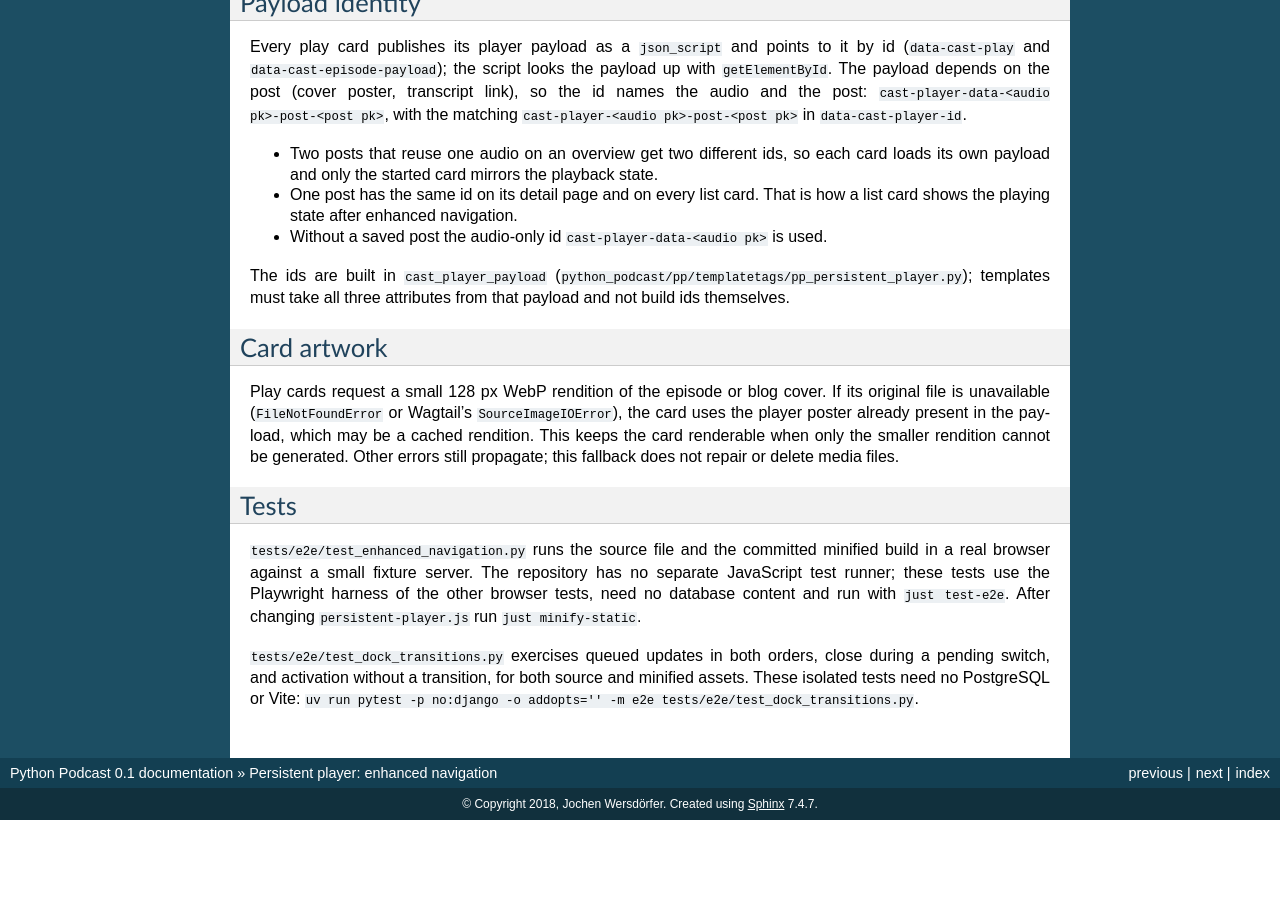
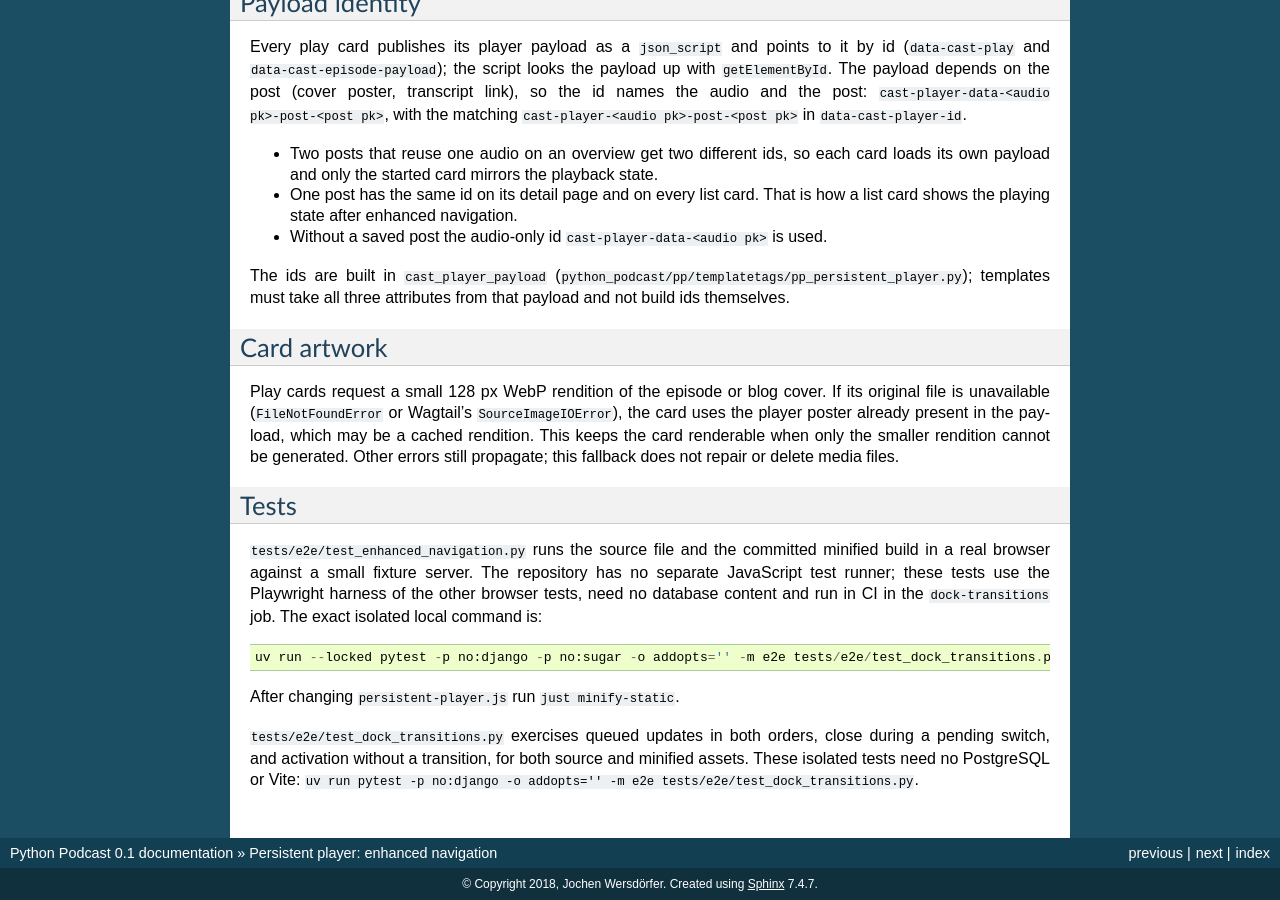
Before and after one commit to ephes/python-podcast, a Sphinx documentation site: the page built from docs/enhanced_navigation.rst, in a window 1280 px wide and 900 px high, scrolled down 1103 px. Built offline with Sphinx 7.4.7, drawn with Linux system fonts in a browser that asks for light colours; before the commit the page ends 1923 px from its top, so only the background shows below that.

Commit message:
Gate isolated enhanced navigation browser regressions in CI

```diff
--- a/README.rst
+++ b/README.rst
@@ -102,7 +102,8 @@ GitHub Actions (``.github/workflows/ci.yml``) runs on every push and pull reques
   (Python 3.14 and 3.15, uv 0.13, ``uv sync --locked``), with dummy AWS settings; test settings keep
   uploads in memory.
 * ``dock-transitions``: isolated Playwright tests of deferred dock updates in
-  Chromium, for source and minified JS, without Django or a database. Other
+  Chromium, plus enhanced-navigation redirects and deadlines, for source and
+  minified JS, without Django or a database. Other
   Playwright e2e tests run locally with ``just test-e2e``.
 
 Live reloading and Sass CSS compilation
--- a/docs/enhanced_navigation.rst
+++ b/docs/enhanced_navigation.rst
@@ -104,7 +104,11 @@ Tests
 committed minified build in a real browser against a small fixture server. The
 repository has no separate JavaScript test runner; these tests use the
 Playwright harness of the other browser tests, need no database content and run
-with ``just test-e2e``. After changing ``persistent-player.js`` run
+in CI in the ``dock-transitions`` job. The exact isolated local command is::
+
+    uv run --locked pytest -p no:django -p no:sugar -o addopts='' -m e2e tests/e2e/test_dock_transitions.py tests/e2e/test_enhanced_navigation.py
+
+After changing ``persistent-player.js`` run
 ``just minify-static``.
 
 ``tests/e2e/test_dock_transitions.py`` exercises queued updates in both orders,
```
Also changed, not shown: 2 other files.
